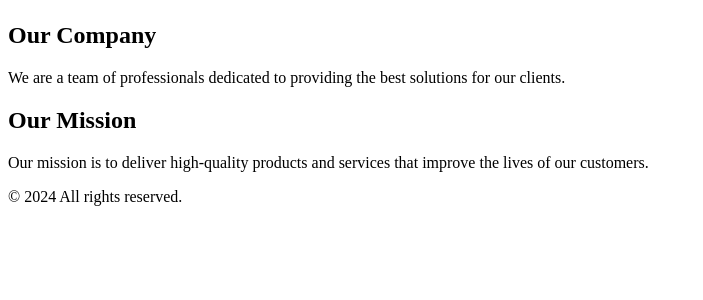
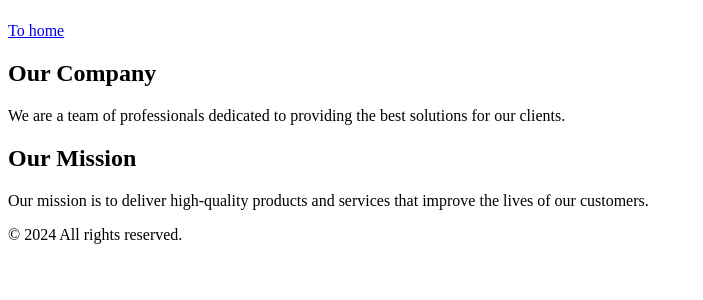
Before and after one commit to Sviat6239/Zing, a Django app: page /about/ in a window 1280 px wide. Shown: the part 58-358 px from the top of the page, without its empty margins (0-703 px from the left). Run offline with Django 5.2, Linux system fonts and the light colour scheme.

Commit message:
add return button to home page in about page

```diff
--- a/templates/about.html
+++ b/templates/about.html
@@ -9,7 +9,7 @@
     <header>
         <h1>About Us</h1>
     </header>
-
+    <p><a href="{% url 'homepage' %}">To home</a></p>
     <section>
         <h2>Our Company</h2>
         <p>We are a team of professionals dedicated to providing the best solutions for our clients.</p>
```
